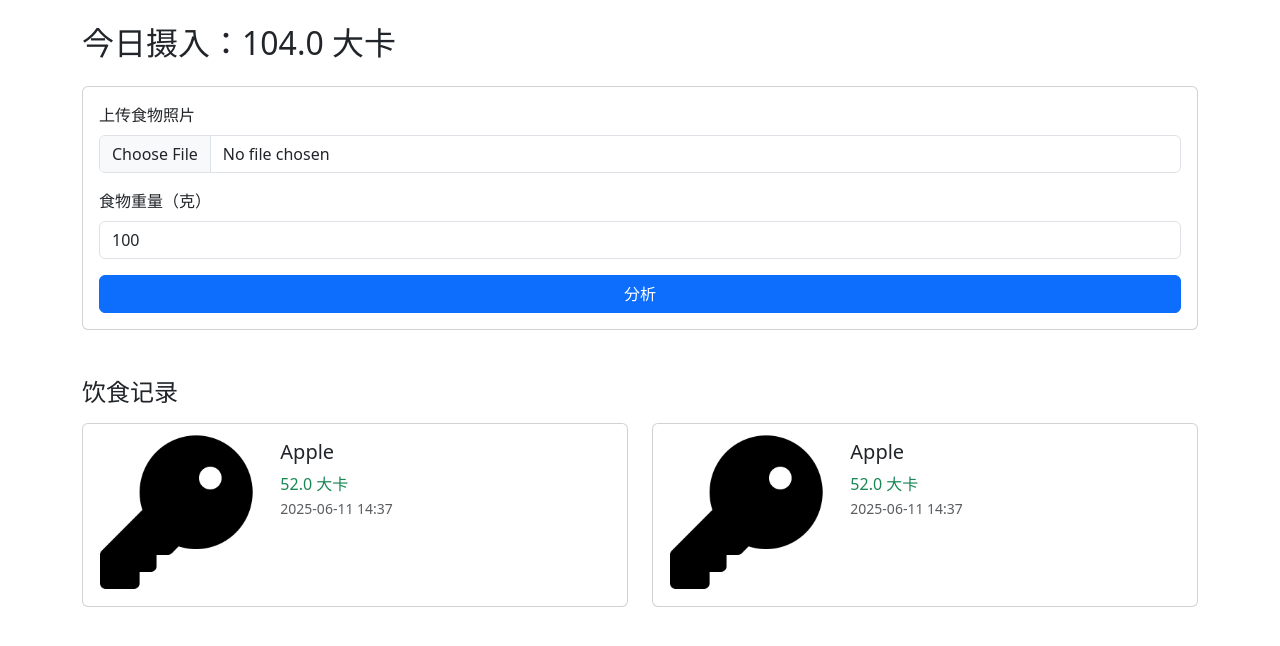
After one commit to r0y1z2/RaspberryDiet, a Flask app: page / in a window 1280 px wide. The commit adds this page. Shown: the top 646 px of the page. Run offline with Flask 3, Linux system fonts and the light colour scheme; data comes from the database, SQL or seed files in the repository.

Commit message:
模板更新显示提交历史

```diff
--- /dev/null
+++ b/templates/index.html
@@ -0,0 +1,53 @@
+<!DOCTYPE html>
+<html>
+<head>
+    <title>膳食伴侣</title>
+    <meta name="viewport" content="width=device-width, initial-scale=1">
+    <link href="https://cdn.jsdelivr.net/npm/bootstrap@5.3.0/dist/css/bootstrap.min.css" rel="stylesheet">
+</head>
+<body class="container mt-4">
+    <h2 class="mb-4">今日摄入：{{ daily_total }} 大卡</h2>
+
+    <form method="post" enctype="multipart/form-data" class="card p-3 mb-4">
+        <div class="mb-3">
+            <label class="form-label">上传食物照片</label>
+            <input class="form-control" type="file" name="photo" accept="image/*" required>
+        </div>
+        <div class="mb-3">
+            <label class="form-label">食物重量（克）</label>
+            <input class="form-control" type="number" name="weight" value="100" min="1" required>
+        </div>
+        <button type="submit" class="btn btn-primary">分析</button>
+    </form>
+
+    <h4 class="mt-5 mb-3">饮食记录</h4>
+    {% if records %}
+        <div class="row">
+            {% for record in records %}
+            <div class="col-md-6 mb-3">
+                <div class="card">
+                    <div class="row g-0">
+                        <div class="col-md-4">
+                            <img src="{{ url_for('serve_file', filename=record.filename) }}"
+                                 class="img-fluid rounded-start" alt="食物图片">
+                        </div>
+                        <div class="col-md-8">
+                            <div class="card-body">
+                                <h5 class="card-title">{{ record.food|title }}</h5>
+                                <p class="card-text">
+                                    <span class="text-success">{{ record.calories|round(1) }} 大卡</span>
+                                    <br>
+                                    <small class="text-muted">{{ record.time }}</small>
+                                </p>
+                            </div>
+                        </div>
+                    </div>
+                </div>
+            </div>
+            {% endfor %}
+        </div>
+    {% else %}
+        <div class="alert alert-info">暂无历史记录</div>
+    {% endif %}
+</body>
+</html>
```
Also changed, not shown: templates/error.html (added, +15 -0 lines), templates/upload.html (+29 -0 lines).
